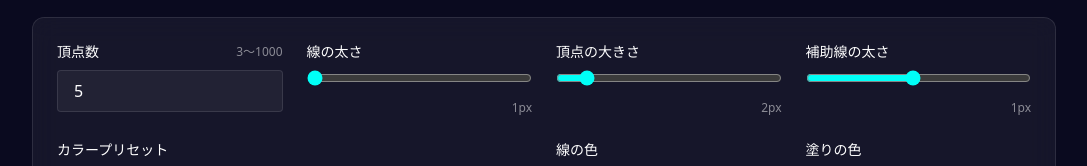
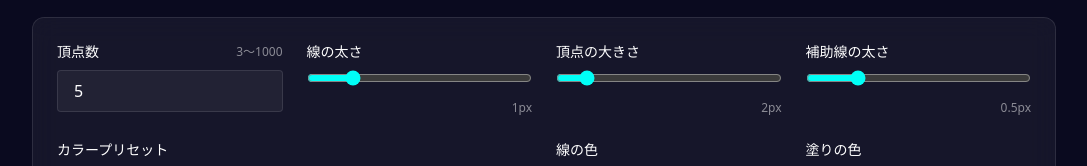
Before and after one commit to tappe9/ArchimedesLab, a Vue app: page / in a window 1280 px wide. Shown: the part 903-1069 px from the top of the page, without its empty margins (96-1183 px from the left). Built offline with nearby package versions, Linux system fonts and the light colour scheme.

Commit message:
Update App.vue

```diff
--- a/src/App.vue
+++ b/src/App.vue
@@ -207,8 +207,9 @@
             <input
               type="range"
               v-model="strokeWidth"
-              min="1"
-              max="10"
+              min="0.1"
+              max="5"
+              step="0.1"
               class="w-full accent-accent-neon bg-white/5"
             />
             <div class="text-xs text-white/50 text-right">
@@ -333,7 +334,7 @@ const strokeColor = ref("#00fff7");
 const fillColor = ref("#0a0a1f");
 const autoRotate = ref(false);
 const vertexSize = ref(2);
-const guidelineWidth = ref(1);
+const guidelineWidth = ref(0.5);
 
 // カラープリセット
 const colorPresets = [
```
